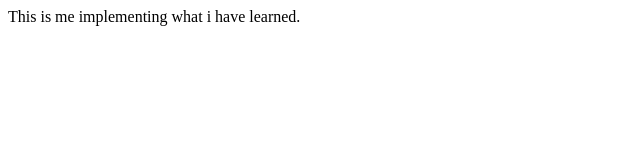
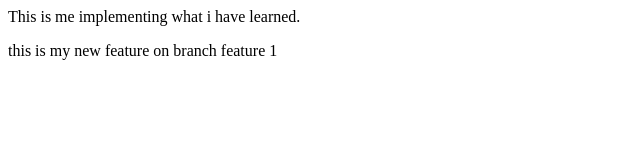
Before and after one commit to Stuti-Jain003/localRepo2, a plain HTML site: page index.html in a window 1280 px wide. Shown: the whole page, without its empty margins (0-640 px from the left). Drawn offline with Linux system fonts and the light colour scheme.

Commit message:
Add new feature

```diff
--- a/index.html
+++ b/index.html
@@ -1 +1,2 @@
 <p>This is me implementing what i have learned.</p>
+<p>this is my new feature on branch feature 1</p>
```
